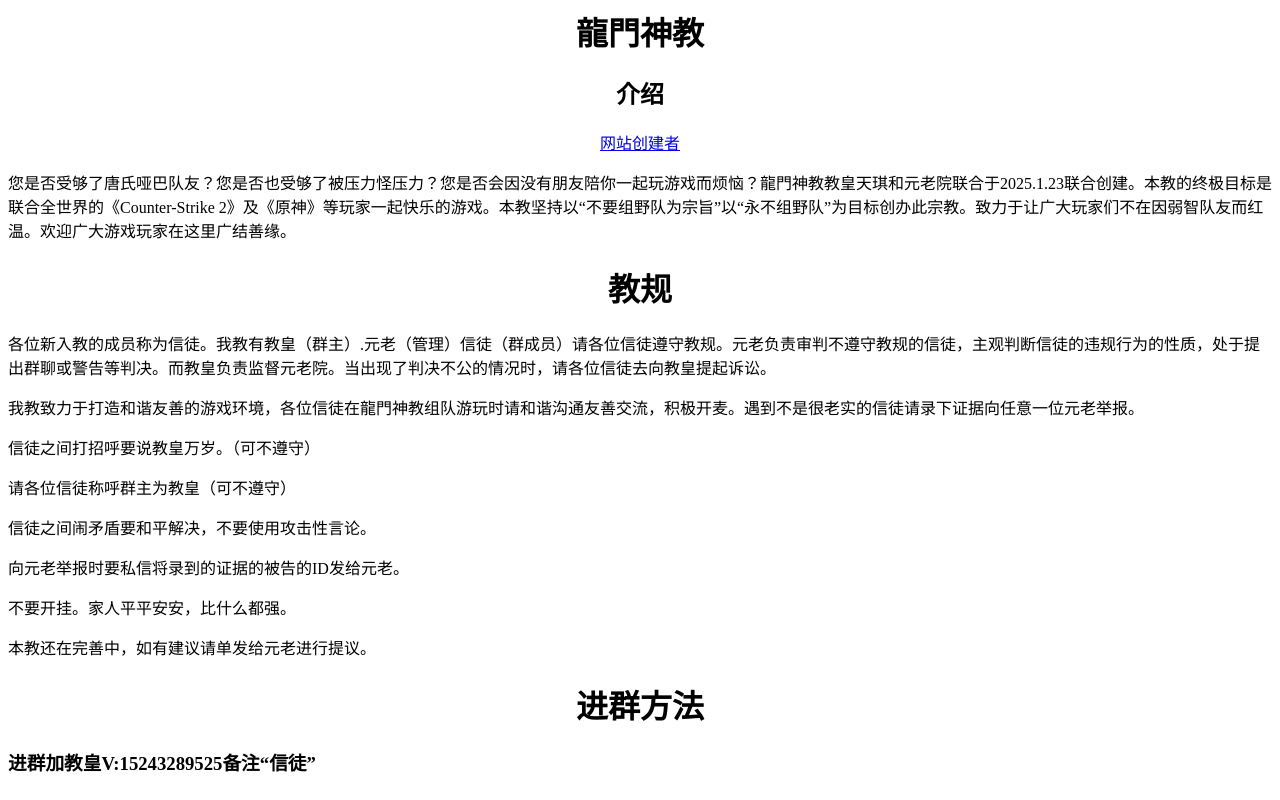
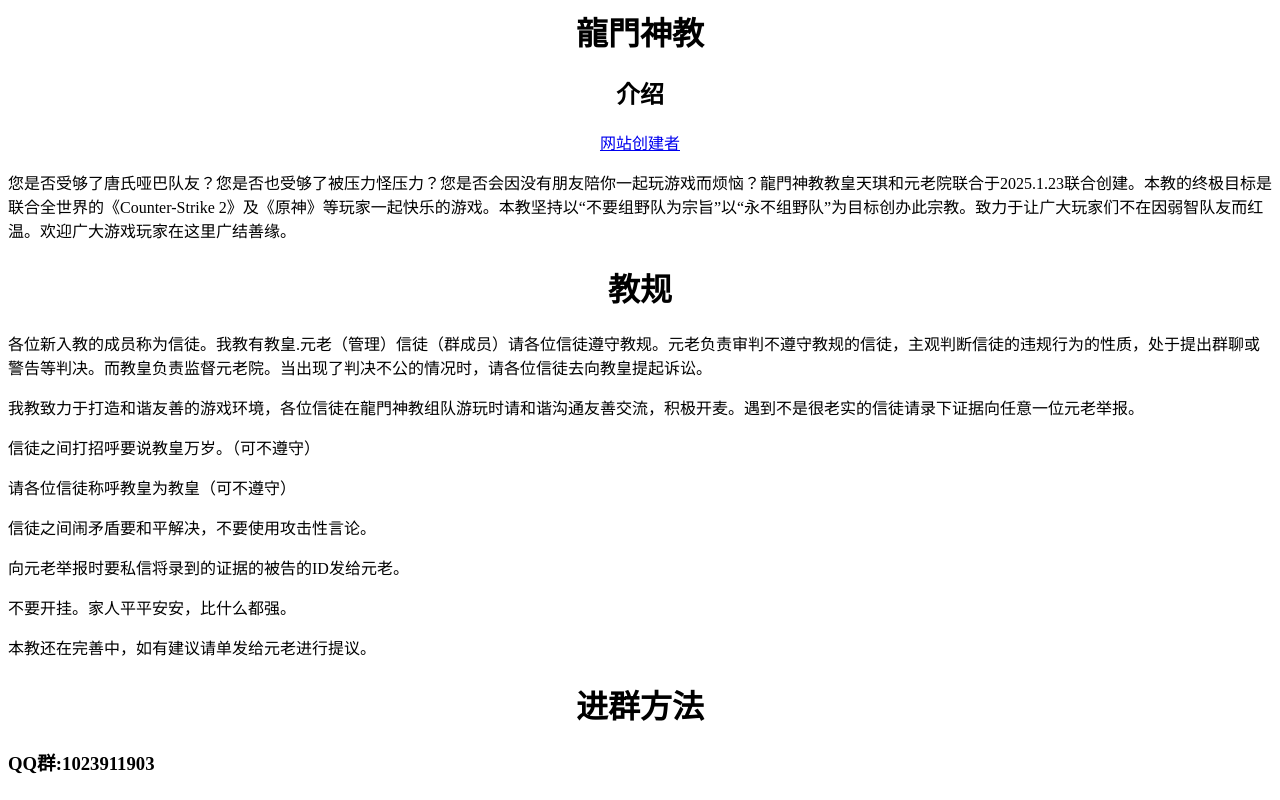
Before and after one commit to 641392/4, a plain HTML site: page index.html in a window 1280 px wide. Drawn offline with Linux system fonts and the light colour scheme.

Commit message:
Update index.html

```diff
--- a/index.html
+++ b/index.html
@@ -18,7 +18,7 @@ text-align:center;"
 <h1>教规</h1>
 </div >
 <p>
-  各位新入教的成员称为信徒。我教有教皇（群主）.元老（管理）信徒（群成员）请各位信徒遵守教规。元老负责审判不遵守教规的信徒，主观判断信徒的违规行为的性质，处于提出群聊或警告等判决。而教皇负责监督元老院。当出现了判决不公的情况时，请各位信徒去向教皇提起诉讼。
+  各位新入教的成员称为信徒。我教有教皇.元老（管理）信徒（群成员）请各位信徒遵守教规。元老负责审判不遵守教规的信徒，主观判断信徒的违规行为的性质，处于提出群聊或警告等判决。而教皇负责监督元老院。当出现了判决不公的情况时，请各位信徒去向教皇提起诉讼。
 </p>
 <p>
   我教致力于打造和谐友善的游戏环境，各位信徒在龍門神教组队游玩时请和谐沟通友善交流，积极开麦。遇到不是很老实的信徒请录下证据向任意一位元老举报。
@@ -27,7 +27,7 @@ text-align:center;"
   信徒之间打招呼要说教皇万岁。（可不遵守）
 </p>
 <p>
-  请各位信徒称呼群主为教皇（可不遵守）
+  请各位信徒称呼教皇为教皇（可不遵守）
 </p>
 <p>
   信徒之间闹矛盾要和平解决，不要使用攻击性言论。
@@ -49,5 +49,5 @@ text-align:center;"
 </div >
 <div>
 <h3>
-  进群加教皇V:15243289525备注“信徒”
+  QQ群:1023911903
 </h2>
```
